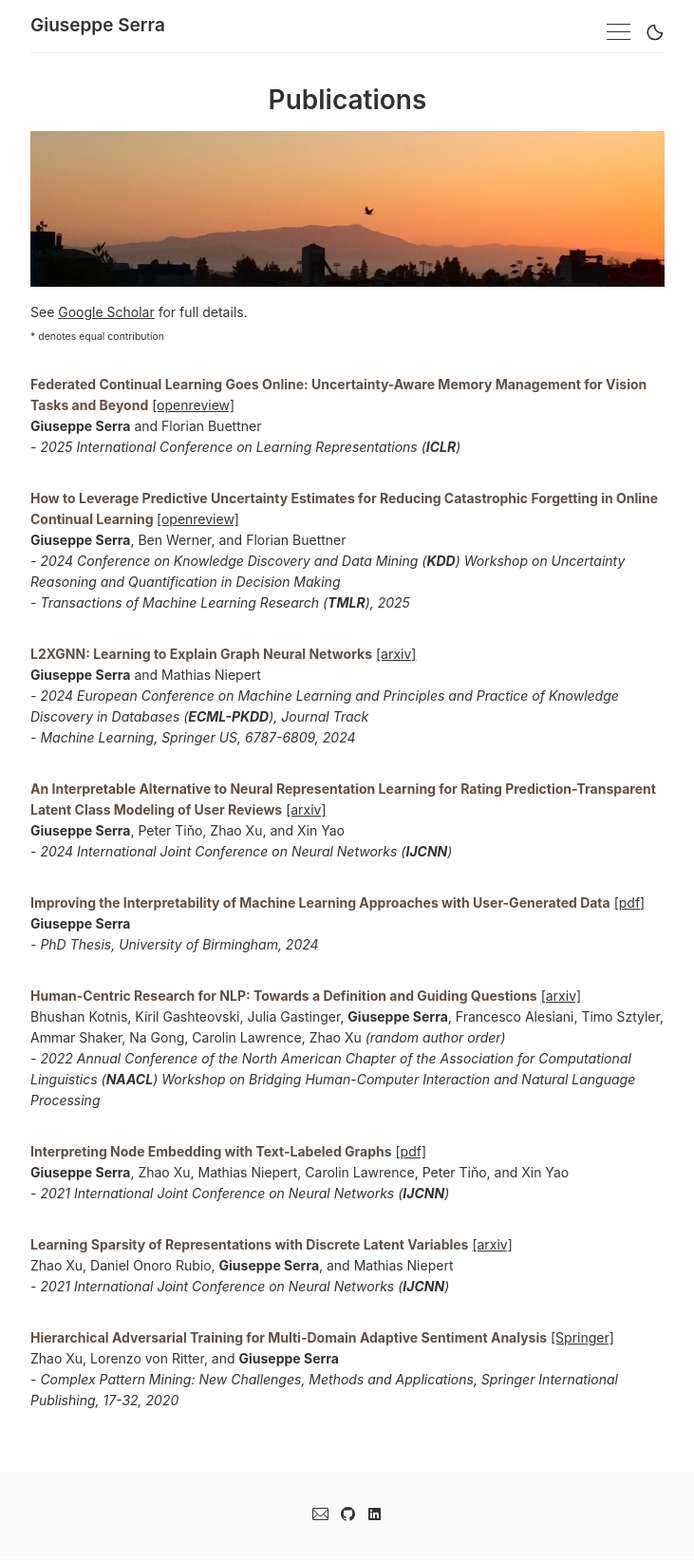
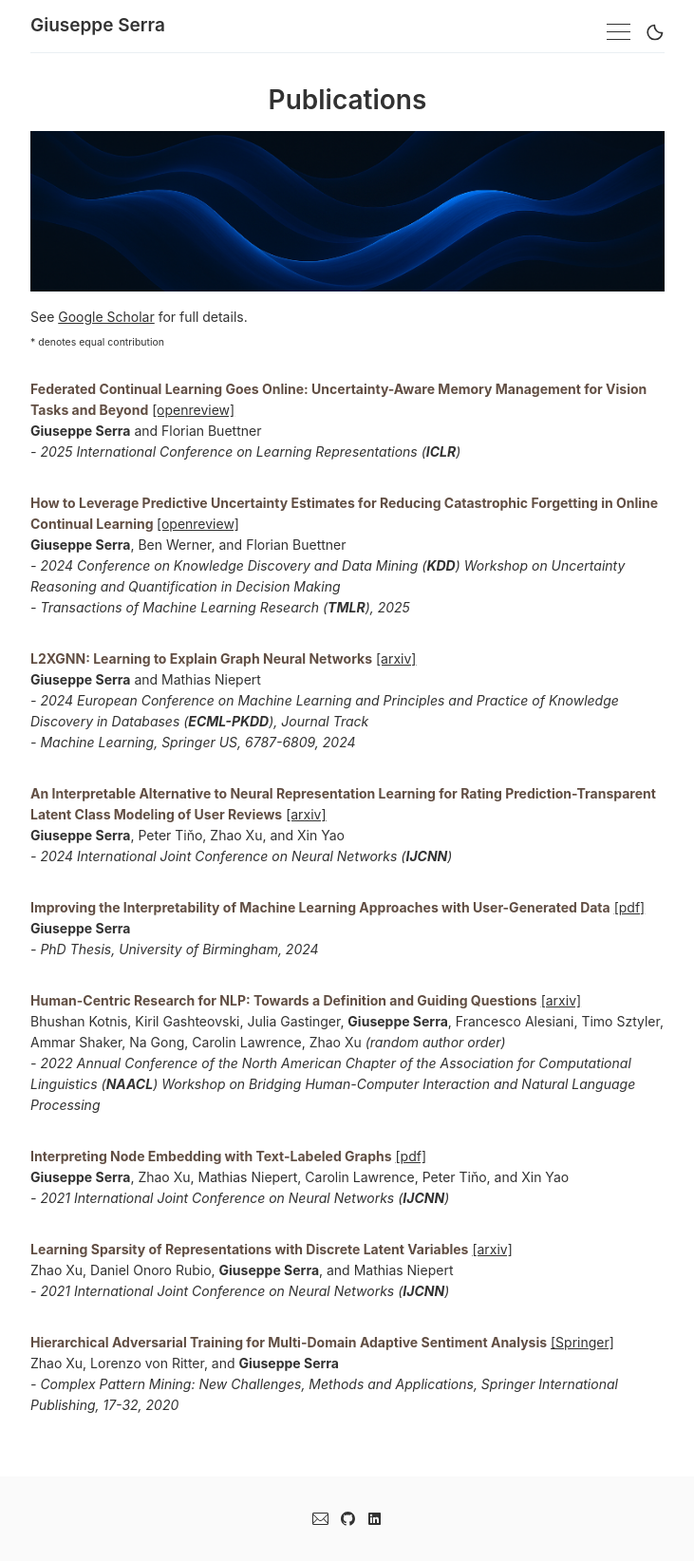
Before and after one commit to GiuseppeSerra93/giuseppeserra93.github.io, a Jekyll site: the page built from _pages/publications.md, in a window 1280 px wide. Shown: the whole page at 95% size, without its empty margins (274-1005 px from the left). Built offline with Jekyll 4.4.1, drawn with Linux system fonts in a browser that asks for light colours.

Commit message:
update publication image

```diff
--- a/_pages/publications.md
+++ b/_pages/publications.md
@@ -2,7 +2,7 @@
 layout: page
 title: Publications
 navigation: Publications
-image: '/images/pages/publications.jpg'
+image: '/images/pages/publications.png'
 ---
 See [Google Scholar](https://scholar.google.com/citations?user=okTZ0VgAAAAJ&hl=en) for full details.<br/>
 <sub> * denotes equal contribution </sub>
```
Also changed, not shown: images/pages/publications.jpg (deleted).
